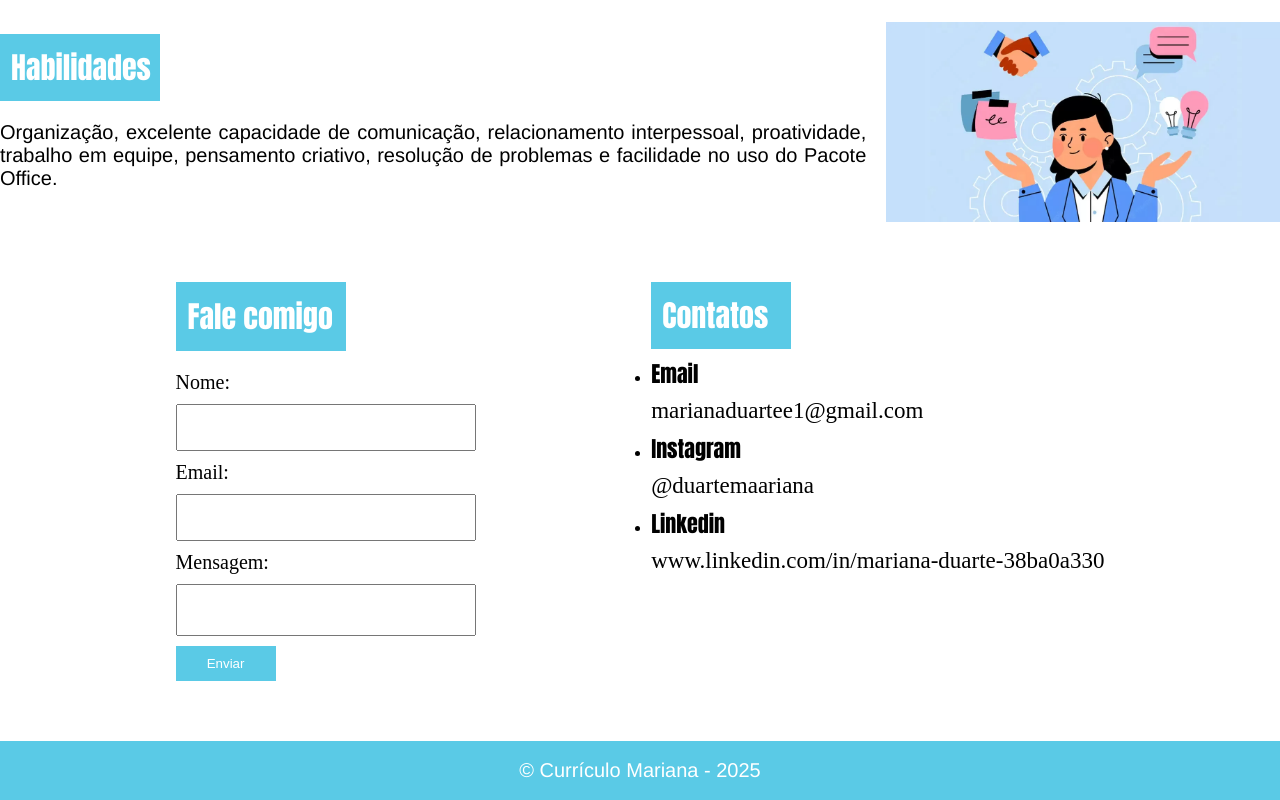
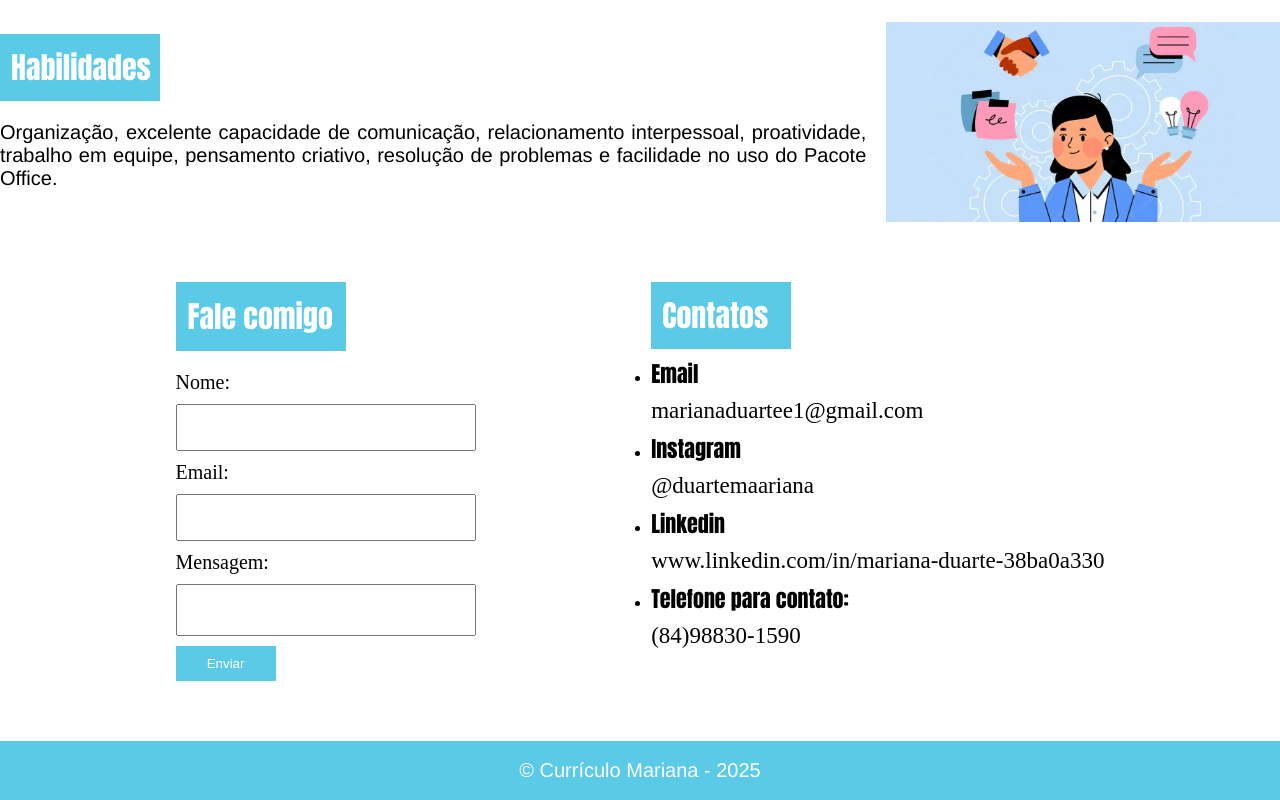
Before and after one commit to LukasMarquess/Curr-culo-Mariana-Duarte, a plain HTML site: page index.html in a window 1280 px wide. Shown: the part 1419-2219 px from the top of the page. Drawn offline with nearby package versions, Linux system fonts and the light colour scheme.

Commit message:
Acrescendo "Telefone para contato" na seção Contatos

```diff
--- a/index.html
+++ b/index.html
@@ -161,6 +161,10 @@
                             <h3>Linkedin</h3>
                             <a href="www.linkedin.com/in/mariana-duarte-38ba0a330" class="Linkedin">www.linkedin.com/in/mariana-duarte-38ba0a330</a>
                         </li>
+                        <li>
+                            <h3>Telefone para contato:</h3>
+                            <a href="tel: +558498830-1590">(84)98830-1590</a>
+                        </li>
                     </ul>
                 </div>
             </div>
```
